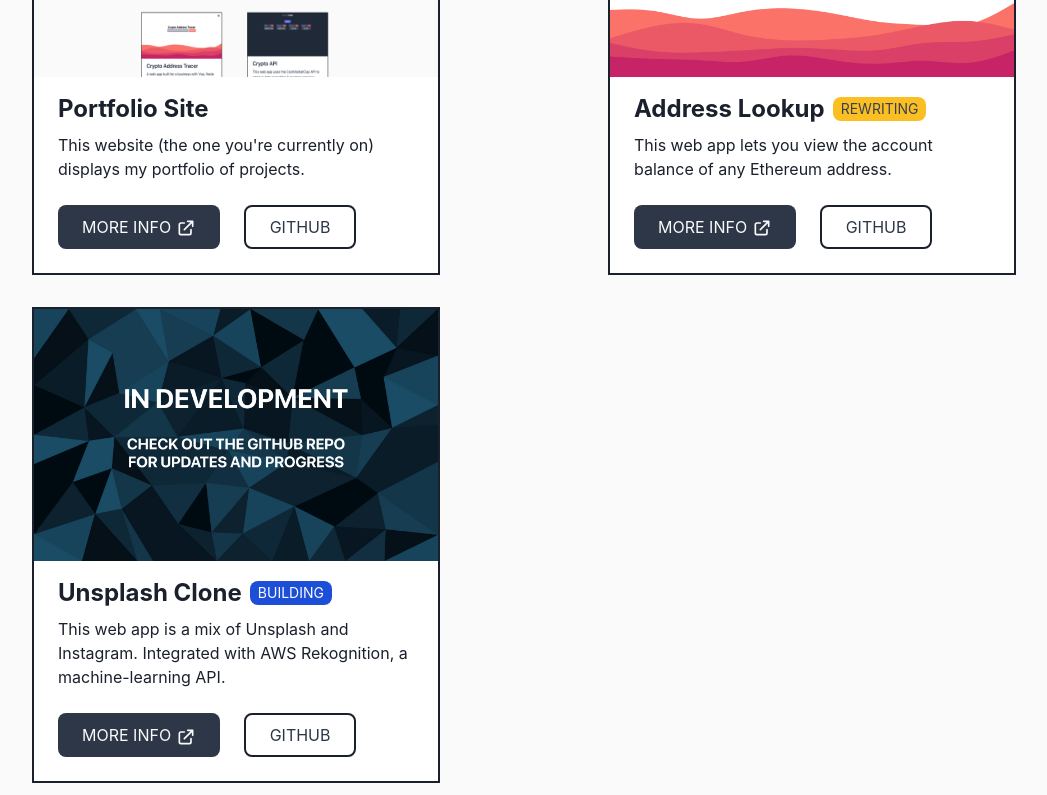
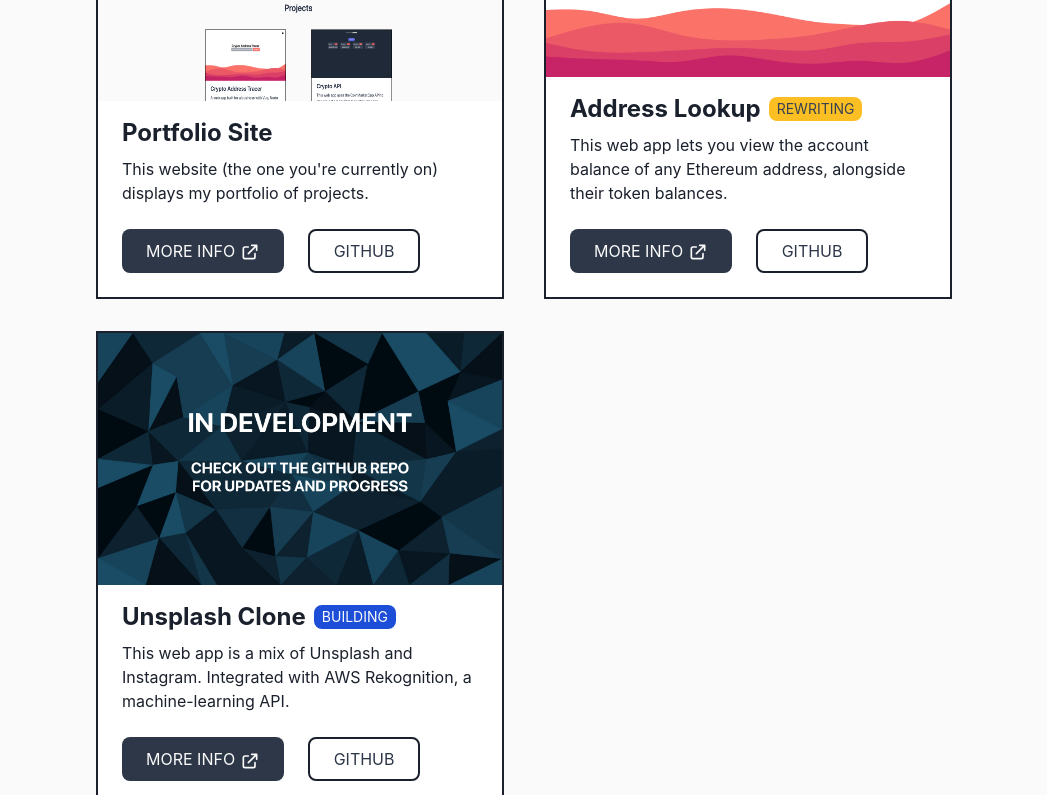
Before and after one commit to danialhasan/devsite-vue, a Vue app: page / in a window 1280 px wide. Shown: the part 1285-2080 px from the top of the page, without its empty margins (116-1163 px from the left). Built offline with nearby package versions, Linux system fonts and the light colour scheme; what @tailwindcss/typography would draw is missing.

Commit message:
fixed excess spacing between projects between breakpoints 1280px and 1536px

```diff
--- a/src/views/Home.vue
+++ b/src/views/Home.vue
@@ -53,7 +53,7 @@ export default defineComponent({
         {
           title: "Address Lookup ",
           description:
-            "This web app lets you view the account balance of any Ethereum address.",
+            "This web app lets you view the account balance of any Ethereum address, alongside their token balances.",
           image: "/assets/cryptoaddresstracer.png",
           githubLink: "https://github.com/danialhasan/crypto_address_tracer",
           caseStudy:
@@ -260,7 +260,8 @@ export default defineComponent({
         class="
           w-full
           max-w-screen-md
-          lg:max-w-screen-xl
+          lg:max-w-screen-lg
+          2xl:max-w-screen-xl
           lg:justify-items-center
           mx-auto
           h-auto
```
